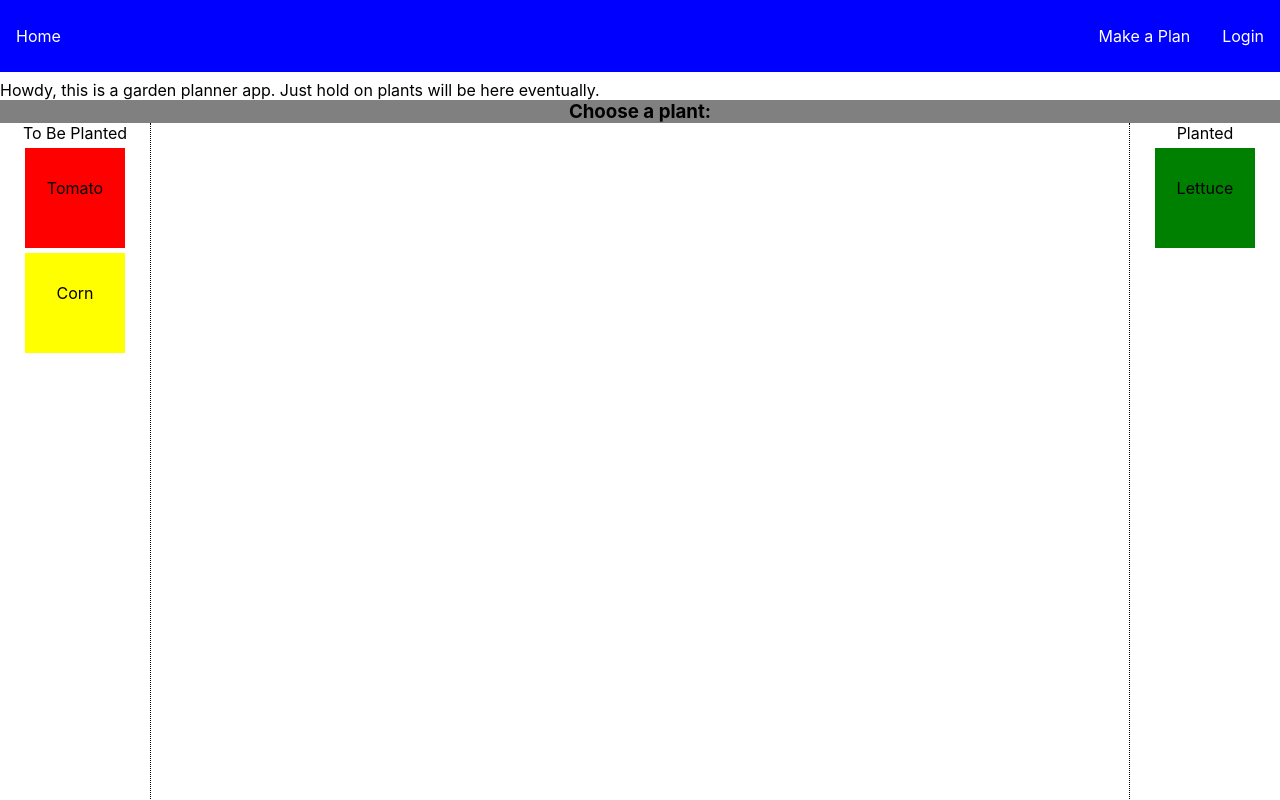
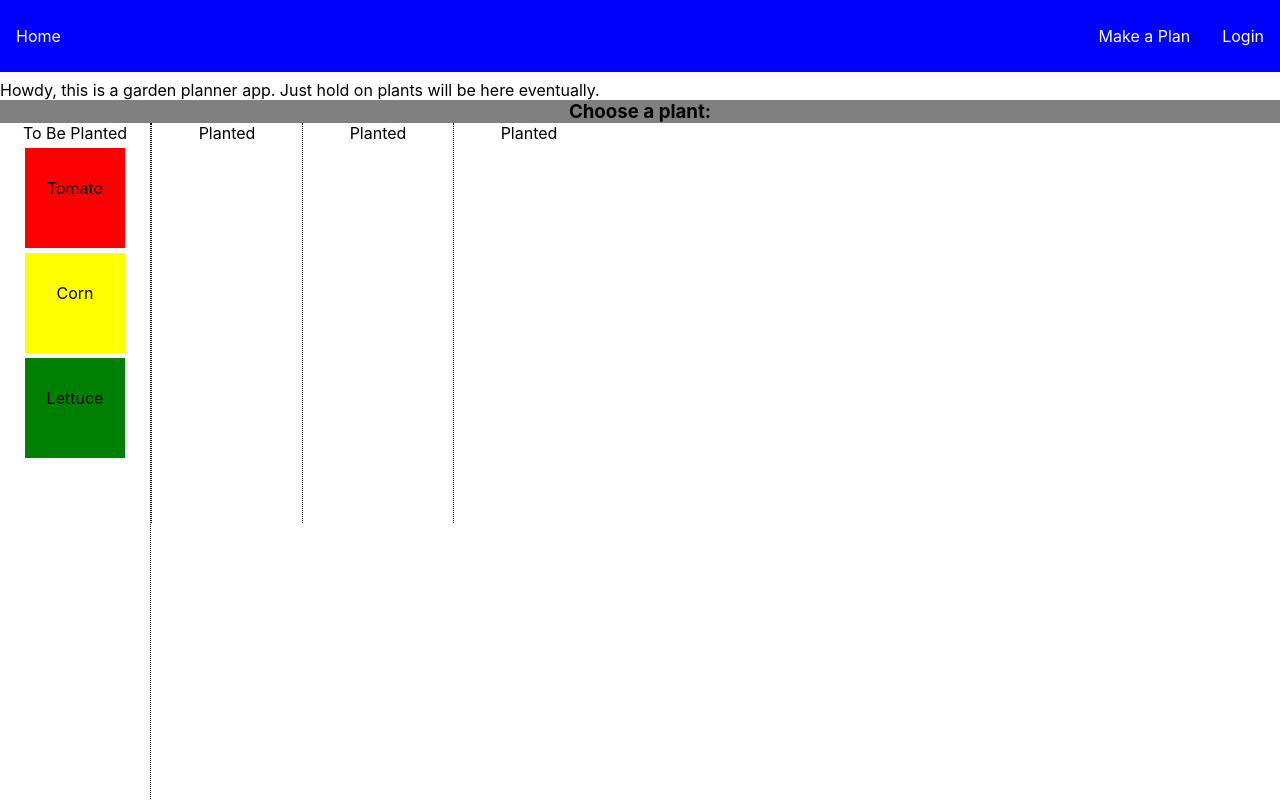
Before and after one commit to shaunwcolley/garden-planner, a React (Create React App) app: page / in a window 1280 px wide. Shown: the top 800 px of the page. Built offline with nearby package versions, Linux system fonts and the light colour scheme.

Commit message:
working on dragging features

```diff
--- a/src/Custom.css
+++ b/src/Custom.css
@@ -8,20 +8,6 @@
 
 ul {
   list-style: none;
-}
-
-.bookUl {
-  display: flex;
-  justify-content: center;
-}
-
-.bookUl li {
-  margin: 2rem;
-}
-
-img {
-  max-width: 20rem;
-  max-height: 50rem;
 }
 
 .header {
@@ -112,10 +98,9 @@ div .makeGardenLink {
 }
 
 .droppable {
-  position: absolute;
+
   width: 150px;
-  height: 100vh;
-  right: 0;
+  height: 50vh;
   border-left: 1px dotted;
 }
 
--- a/src/components/Draggable.js
+++ b/src/components/Draggable.js
@@ -2,15 +2,17 @@ import React, { Component } from 'react';
 
 export class Draggable extends Component {
   state = {
-    plants: [
+    plantsToChoose: [
       {name: "Tomato", category:'tbp', bgcolor: "red"},
       {name: "Corn", category:'tbp', bgcolor: "yellow"},
-      {name: "Lettuce", category:'planted', bgcolor: "green"}
-    ]
+      {name: "Lettuce", category:'tbp', bgcolor: "green"}
+    ],
+    plantsInPlan: []
   }
 
   onDragStart = (e, id) => {
-    console.log('dragstart:', id)
+    //console.log('dragstart:', id)
+    //id is key given from plant.name in li
     e.dataTransfer.setData("id", id)
   }
 
@@ -21,25 +23,42 @@ export class Draggable extends Component {
   onDrop = (e, category) => {
     let id = e.dataTransfer.getData("id")
 
-    let plants = this.state.plants.filter((plant) => {
+    let plants = this.state.plantsToChoose.filter((plant) => {
       if (plant.name === id) {
         plant.category = category
+        return plant
       }
-      return plant
     })
     this.setState({
       ...this.state,
-      plants
+      plantsInPlan: this.state.plantsInPlan.concat(plants)
     })
   }
 
   render() {
     let plants = {
-      tbp: [],
-      planted: []
+      toChoose: [],
+      inPlan: {
+        t1: [],
+        t2: [],
+        t3: []
+      }
     }
-    this.state.plants.forEach ((plant) => {
-      plants[plant.category].push(
+    this.state.plantsToChoose.forEach ((plant) => {
+      plants.toChoose.push(
+        <div key={plant.name}
+            onDragStart = {(e) => this.onDragStart(e, plant.name)}
+            draggable
+            className="draggable"
+            style= {{backgroundColor: plant.bgcolor}}
+        >
+          {plant.name}
+        </div>
+      )
+    })
+    this.state.plantsInPlan.forEach ((plant) => {
+      if(plant.category === null)
+      plants.inPlan[plant.category].push(
         <div key={plant.name}
             onDragStart = {(e) => this.onDragStart(e, plant.name)}
             draggable
@@ -56,16 +75,28 @@ export class Draggable extends Component {
         <div className="drag-body">
           <div className="tbp"
               onDragOver={(e) => this.onDragOver(e)}
-              onDrop={(e)=> this.onDrop(e,"tbp")}
+              onDrop={(e)=> this.onDrop(e,null)}
               >
               <span className="section-header">To Be Planted</span>
-              {plants.tbp}
+              {plants.toChoose}
           </div>
           <div className="droppable"
               onDragOver={(e) => this.onDragOver(e)}
-              onDrop={(e) => this.onDrop(e, "planted")}>
+              onDrop={(e) => this.onDrop(e, "t1")}>
             <span className="section-header">Planted</span>
-            {plants.planted}
+            {plants.inPlan.t1}
+          </div>
+          <div className="droppable"
+              onDragOver={(e) => this.onDragOver(e)}
+              onDrop={(e) => this.onDrop(e, "t2")}>
+            <span className="section-header">Planted</span>
+            {plants.inPlan.t2}
+          </div>
+          <div className="droppable"
+              onDragOver={(e) => this.onDragOver(e)}
+              onDrop={(e) => this.onDrop(e, "t3")}>
+            <span className="section-header">Planted</span>
+            {plants.inPlan.t3}
           </div>
         </div>
       </div>
```
Also changed, not shown: src/components/Draggable2.js (added, +20 -0 lines).
